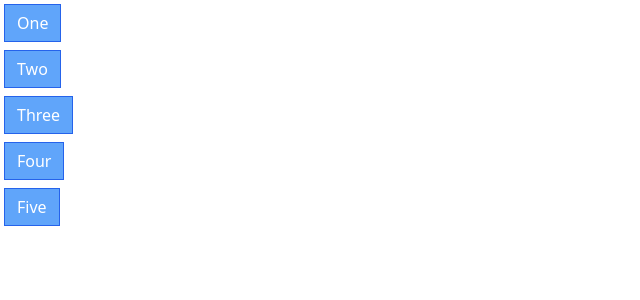
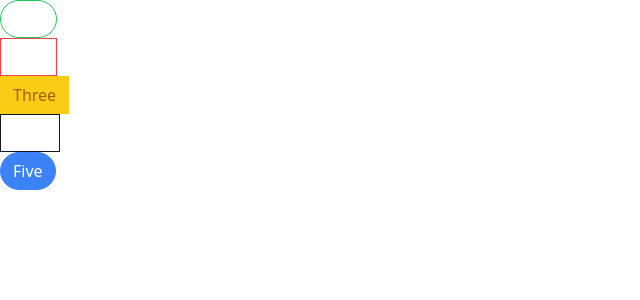
Before and after one commit to Pfirewire/react-udemy-comps, a React (Create React App) app: page / in a window 1280 px wide. Shown: the top 300 px of the page, without its empty margins (0-640 px from the left). Built offline with nearby package versions, Linux system fonts and the light colour scheme.

Commit message:
Finalizing the Variations

```diff
--- a/package.json
+++ b/package.json
@@ -6,6 +6,7 @@
     "@testing-library/jest-dom": "^5.16.5",
     "@testing-library/react": "^13.4.0",
     "@testing-library/user-event": "^13.5.0",
+    "classnames": "^2.3.2",
     "prop-types": "^15.8.1",
     "react": "^18.2.0",
     "react-dom": "^18.2.0",
--- a/src/App.js
+++ b/src/App.js
@@ -16,7 +16,7 @@
                 <Button secondary outline>Four</Button>
             </div>
             <div>
-                <Button secondary rounded>Five</Button>
+                <Button primary rounded>Five</Button>
             </div>
         </div>
     );
--- a/src/components/Button.js
+++ b/src/components/Button.js
@@ -1,4 +1,4 @@
-import PropTypes from "prop-types";
+import className from 'classnames';
 
 function Button({
                     children,
@@ -10,8 +10,23 @@
                     rounded,
                     outline,
                 }) {
+
+    const classes = className('px-3 py-1.5 border', {
+        'border-blue-500 bg-blue-500 text-white': primary,
+        'border-gray-900 bg-gray-900 text-white': secondary,
+        'border-green-500 bg-green-500 text-white': success,
+        'border-yellow-400 bg-yellow-400 text-yellow-700': warning,
+        'border-red-500 bg-red-500 text-white': danger,
+        'rounded-full': rounded,
+        'bg-white': outline,
+        'text-blue-500': outline && primary,
+        'text-gray-900': outline && secondary,
+        'text-green-500': outline && success,
+        'text-yellow-600': outline && warning,
+        'text-red-500': outline && danger,
+    });
     return(
-        <button className="px-3 py-1.5 m-1 border border-blue-600 bg-blue-400 text-white">{children}</button>
+        <button className={classes}>{children}</button>
     );
 }
 
```
Also changed, not shown: 1 other file (tests, documents, lock files or other folders).
